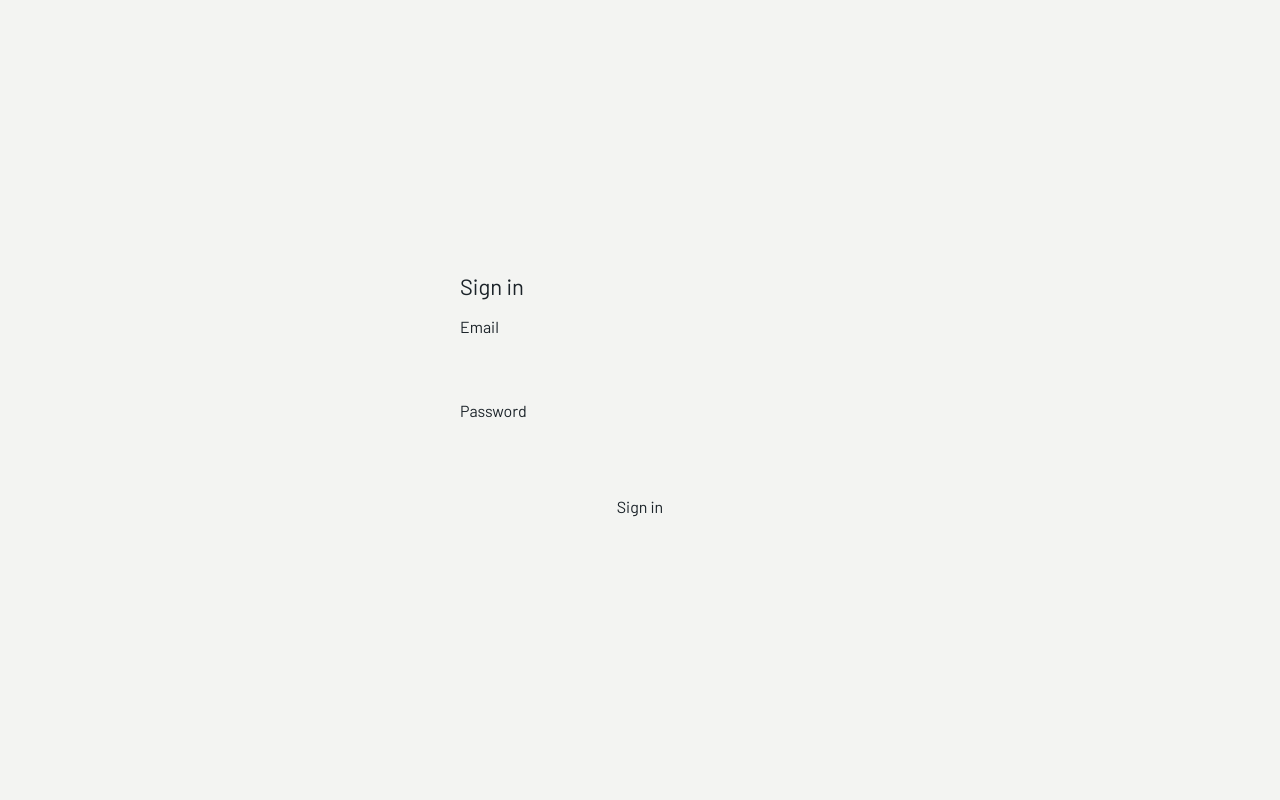
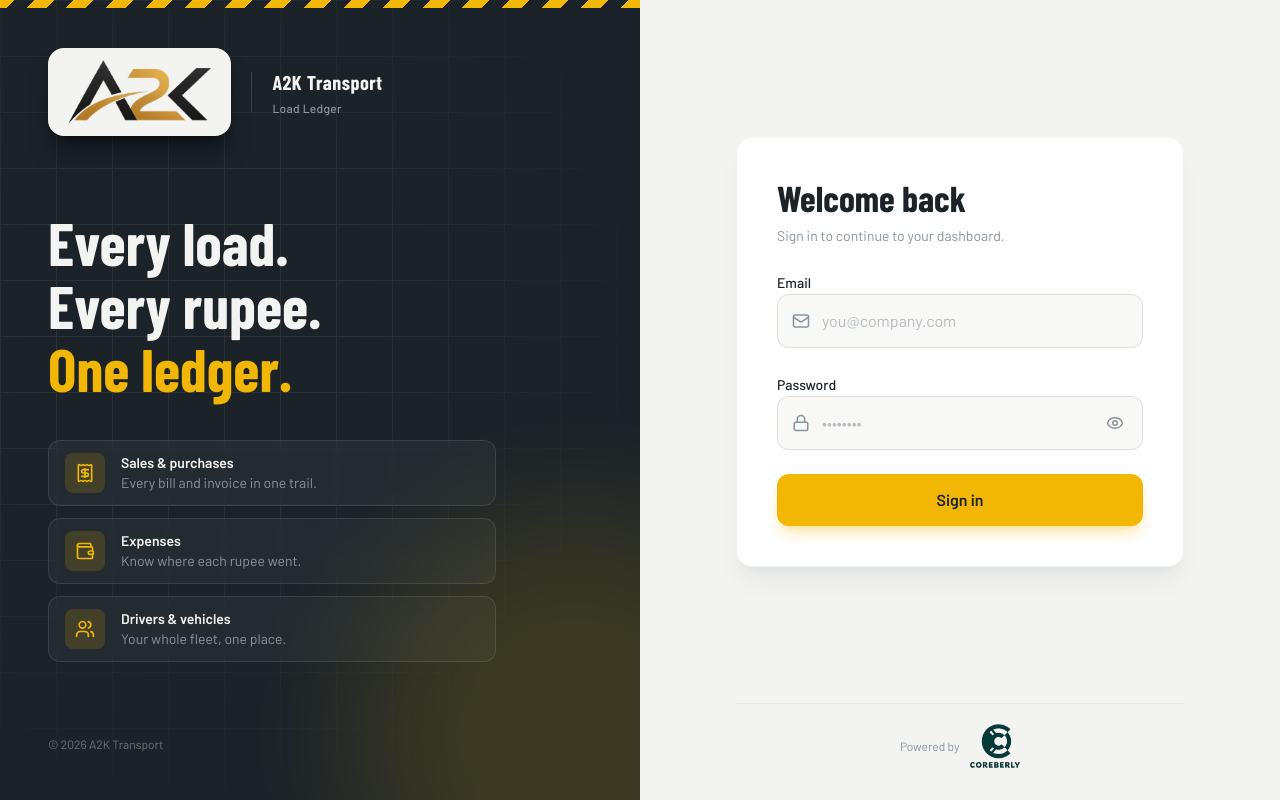
Before and after one commit to coreberly0/a2k-frontend, a Next.js app: page /login in a window 1280 px wide. Built offline with nearby package versions, Linux system fonts and the light colour scheme; no server answers.

Commit message:
login ui amd image update

```diff
--- a/src/app/(app)/reset-user-password/page.tsx
+++ b/src/app/(app)/reset-user-password/page.tsx
@@ -2,22 +2,23 @@
 
 import { useEffect, useState } from 'react'
 import { useRouter } from 'next/navigation'
-import { Truck, Lock, Loader2 } from 'lucide-react'
-import { api } from '@/lib/api'
+import { Truck, Lock, Mail, Eye, EyeOff, Loader2, CheckCircle2, ArrowLeft } from 'lucide-react'
+import { api, getToken } from '@/lib/api'
 
 export default function ResetPasswordPage() {
   const router = useRouter()
-  const [token, setToken] = useState('')
+  const [email, setEmail] = useState('')
   const [password, setPassword] = useState('')
   const [confirm, setConfirm] = useState('')
+  const [show, setShow] = useState(false)
   const [error, setError] = useState('')
   const [done, setDone] = useState(false)
   const [loading, setLoading] = useState(false)
 
+  // Only signed-in users can open this page (the server also checks for admin)
   useEffect(() => {
-    const params = new URLSearchParams(window.location.hash.replace(/^#/, ''))
-    setToken(params.get('access_token') || '')
-  }, [])
+    if (!getToken()) router.replace('/login')
+  }, [router])
 
   async function submit(e: React.FormEvent) {
     e.preventDefault()
@@ -27,13 +28,18 @@ export default function ResetPasswordPage() {
 
     setLoading(true)
     try {
-      await api('/auth/update-password', {
+      await api('/employees/reset-password', {
         method: 'POST',
-        body: { access_token: token, new_password: password },
-        auth: false,
+        body: {
+          email: email.trim(),
+          new_password: password,
+          confirm_password: confirm,
+        },
       })
       setDone(true)
-      setTimeout(() => router.replace('/login'), 2000)
+      setEmail('')
+      setPassword('')
+      setConfirm('')
     } catch (err: any) {
       setError(err.message || 'Could not reset password')
     } finally {
@@ -41,43 +47,99 @@ export default function ResetPasswordPage() {
     }
   }
 
-  const inputCls =
-    'w-full rounded-lg border border-black/10 bg-white px-3 py-3 text-ink outline-none focus:border-signal focus:ring-2 focus:ring-signal/30'
+  const inputWrap =
+    'flex items-center gap-3 rounded-lg border border-black/10 bg-white px-3 transition focus-within:border-signal focus-within:ring-2 focus-within:ring-signal/30'
+  const inputCls = 'w-full bg-transparent py-3 text-ink outline-none placeholder:text-gravel/60'
 
   return (
     <main className="grid min-h-screen place-items-center bg-paper p-6">
       <form onSubmit={submit} className="w-full max-w-sm space-y-5 rounded-2xl bg-white p-8 shadow-xl">
+        <button
+          type="button"
+          onClick={() => router.back()}
+          className="flex items-center gap-1.5 text-sm font-medium text-gravel hover:text-ink"
+        >
+          <ArrowLeft size={16} /> Back
+        </button>
+
         <div className="grid h-12 w-12 place-items-center rounded-xl bg-signal text-ink">
           <Truck size={26} strokeWidth={2.25} />
         </div>
+
         <div>
-          <h1 className="font-display text-3xl font-bold text-ink">New password</h1>
-          <p className="mt-1 text-sm text-gravel">Choose a new password for your account.</p>
+          <h1 className="font-display text-3xl font-bold text-ink">Reset password</h1>
+          <p className="mt-1 text-sm text-gravel">
+            Enter the employee's email and choose a new password for them.
+          </p>
         </div>
 
-        {!token ? (
-          <p className="rounded-lg bg-red-50 px-3 py-2 text-sm text-red-700">
-            This reset link is invalid or expired. Request a new one from the sign in page.
+        {done && (
+          <p className="flex items-start gap-2 rounded-lg bg-green-50 px-3 py-2 text-sm text-green-800">
+            <CheckCircle2 size={18} className="mt-0.5 shrink-0" />
+            Password changed. You can reset another one below.
           </p>
-        ) : done ? (
-          <p className="rounded-lg bg-green-50 px-3 py-2 text-sm text-green-800">
-            Password changed. Redirecting to sign in…
+        )}
+
+        <div className={inputWrap}>
+          <Mail size={18} className="shrink-0 text-gravel" />
+          <input
+            type="email"
+            className={inputCls}
+            placeholder="Employee email"
+            value={email}
+            onChange={(e) => setEmail(e.target.value)}
+            required
+          />
+        </div>
+
+        <div className={inputWrap}>
+          <Lock size={18} className="shrink-0 text-gravel" />
+          <input
+            type={show ? 'text' : 'password'}
+            className={inputCls}
+            placeholder="New password (min 8)"
+            autoComplete="new-password"
+            value={password}
+            onChange={(e) => setPassword(e.target.value)}
+            required
+          />
+          <button
+            type="button"
+            onClick={() => setShow((v) => !v)}
+            aria-label={show ? 'Hide password' : 'Show password'}
+            className="text-gravel hover:text-ink"
+          >
+            {show ? <EyeOff size={18} /> : <Eye size={18} />}
+          </button>
+        </div>
+
+        <div className={inputWrap}>
+          <Lock size={18} className="shrink-0 text-gravel" />
+          <input
+            type={show ? 'text' : 'password'}
+            className={inputCls}
+            placeholder="Confirm password"
+            autoComplete="new-password"
+            value={confirm}
+            onChange={(e) => setConfirm(e.target.value)}
+            required
+          />
+        </div>
+
+        {error && (
+          <p role="alert" className="rounded-lg bg-red-50 px-3 py-2 text-sm text-red-700">
+            {error}
           </p>
-        ) : (
-          <>
-            <input type="password" className={inputCls} placeholder="New password (min 8)" value={password} onChange={(e) => setPassword(e.target.value)} required />
-            <input type="password" className={inputCls} placeholder="Confirm password" value={confirm} onChange={(e) => setConfirm(e.target.value)} required />
-            {error && <p role="alert" className="rounded-lg bg-red-50 px-3 py-2 text-sm text-red-700">{error}</p>}
+        )}
+
         <button
           type="submit"
           disabled={loading}
-              className="flex w-full items-center justify-center gap-2 rounded-lg bg-signal py-3 font-semibold text-ink disabled:opacity-60"
+          className="flex w-full items-center justify-center gap-2 rounded-lg bg-signal py-3 font-semibold text-ink shadow-lg shadow-signal/20 transition hover:brightness-95 disabled:opacity-60"
         >
           {loading ? <Loader2 size={18} className="animate-spin" /> : <Lock size={18} />}
           {loading ? 'Saving…' : 'Change password'}
         </button>
-          </>
-        )}
       </form>
     </main>
   )
--- a/src/app/login/page.tsx
+++ b/src/app/login/page.tsx
@@ -1,13 +1,22 @@
 'use client'
 
 import { useEffect, useState } from 'react'
+import Image from 'next/image'
 import { useRouter } from 'next/navigation'
+import { Mail, Lock, Eye, EyeOff, Loader2, Receipt, Wallet, Users } from 'lucide-react'
 import { api, getToken, saveTokens, clearTokens } from '@/lib/api'
+
+const features = [
+  { icon: Receipt, title: 'Sales & purchases', text: 'Every bill and invoice in one trail.' },
+  { icon: Wallet, title: 'Expenses', text: 'Know where each rupee went.' },
+  { icon: Users, title: 'Drivers & vehicles', text: 'Your whole fleet, one place.' },
+]
 
 export default function LoginPage() {
   const router = useRouter()
   const [email, setEmail] = useState('')
   const [password, setPassword] = useState('')
+  const [showPassword, setShowPassword] = useState(false)
   const [error, setError] = useState('')
   const [loading, setLoading] = useState(false)
 
@@ -21,7 +30,6 @@ export default function LoginPage() {
     setError('')
     setLoading(true)
     try {
-      // 1. Log in
       const data = await api('/auth/login', {
         method: 'POST',
         body: { email: email.trim(), password },
@@ -30,20 +38,11 @@ export default function LoginPage() {
       if (!data.access_token) throw new Error('Login failed. Try again.')
       saveTokens(data.access_token, data.refresh_token)
 
-      // 2. Get the role (login does not return it).
-      //    A user with no role fails here with "No access. Ask the admin."
       const me = await api('/auth/me')
       localStorage.setItem(
         'user',
-        JSON.stringify({
-          id: me.id,
-          email: me.email,
-          name: me.full_name,
-          role: me.role,
-        })
+        JSON.stringify({ id: me.id, email: me.email, name: me.full_name, role: me.role })
       )
-
-      // 3. Open the dashboard
       router.replace('/dashboard')
     } catch (err: any) {
       clearTokens()
@@ -53,48 +52,176 @@ export default function LoginPage() {
     }
   }
 
+  const inputWrap =
+    'flex items-center gap-3 rounded-xl border border-black/10 bg-paper/60 px-3.5 transition focus-within:border-signal focus-within:bg-white focus-within:ring-4 focus-within:ring-signal/20'
+  // the last class removes the blue/yellow browser autofill background
+  const inputCls =
+    'w-full bg-transparent py-3.5 text-base text-ink outline-none placeholder:text-gravel/60 [&:-webkit-autofill]:[-webkit-box-shadow:0_0_0_1000px_#fff_inset]'
+  const btnCls =
+    'flex w-full items-center justify-center gap-2 rounded-xl bg-signal py-3.5 font-semibold text-ink shadow-lg shadow-signal/30 transition hover:brightness-95 active:scale-[0.99] disabled:opacity-60'
+  const errBox = 'rounded-xl border border-red-200 bg-red-50 px-3.5 py-2.5 text-sm text-red-700'
+
   return (
-    <main style={{ minHeight: '100vh', display: 'grid', placeItems: 'center', padding: 16 }}>
-      <form
-        onSubmit={handleLogin}
-        style={{ width: '100%', maxWidth: 360, display: 'grid', gap: 12 }}
+    <main className="grid min-h-screen bg-paper lg:grid-cols-2">
+      {/* brand panel */}
+      <section className="relative hidden flex-col justify-between overflow-hidden bg-ink p-12 text-paper lg:flex">
+        <div className="hazard absolute inset-x-0 top-0 h-2" />
+
+        {/* background texture: faint grid + warm glow */}
+        <div
+          aria-hidden
+          className="pointer-events-none absolute inset-0 opacity-[0.07]"
+          style={{
+            backgroundImage:
+              'linear-gradient(to right, #fff 1px, transparent 1px), linear-gradient(to bottom, #fff 1px, transparent 1px)',
+            backgroundSize: '56px 56px',
+            maskImage: 'radial-gradient(ellipse at 30% 40%, #000 20%, transparent 75%)',
+            WebkitMaskImage: 'radial-gradient(ellipse at 30% 40%, #000 20%, transparent 75%)',
+          }}
+        />
+        <div
+          aria-hidden
+          className="pointer-events-none absolute -bottom-40 -right-40 h-[28rem] w-[28rem] rounded-full bg-signal/15 blur-3xl"
+        />
+
+        {/* logo lockup */}
+        <div className="relative flex items-center gap-5">
+          <div className="rounded-2xl bg-paper px-5 py-3 shadow-xl shadow-black/40">
+            <Image
+              src="/images/a2k-logo.png"
+              alt="A2K Transport"
+              width={390}
+              height={174}
+              priority
+              className="h-16 w-auto"
+            />
+          </div>
+          <div className="h-10 w-px bg-white/15" />
+          <div className="leading-tight">
+            <p className="font-display text-xl font-bold tracking-wide">A2K Transport</p>
+            <p className="mt-1 text-xs font-medium tracking-wide text-gravel">Load Ledger</p>
+          </div>
+        </div>
+
+        {/* headline + features */}
+        <div className="relative">
+          <h2 className="font-display text-6xl font-bold leading-[1.05]">
+            Every load.<br />
+            Every rupee.<br />
+            <span className="text-signal">One ledger.</span>
+          </h2>
+
+          <ul className="mt-10 max-w-md space-y-3">
+            {features.map(({ icon: Icon, title, text }) => (
+              <li
+                key={title}
+                className="flex items-center gap-4 rounded-xl border border-white/10 bg-white/[0.04] px-4 py-3 backdrop-blur-sm"
               >
-        <h1 style={{ margin: 0, fontSize: 22 }}>Sign in</h1>
+                <span className="grid h-10 w-10 shrink-0 place-items-center rounded-lg bg-signal/15 text-signal">
+                  <Icon size={20} />
+                </span>
+                <span>
+                  <span className="block text-sm font-semibold text-paper">{title}</span>
+                  <span className="block text-sm text-gravel">{text}</span>
+                </span>
+              </li>
+            ))}
+          </ul>
+        </div>
 
-        <label style={{ display: 'grid', gap: 4 }}>
-          Email
+        <p className="relative text-xs text-gravel/70">
+          © {new Date().getFullYear()} A2K Transport
+        </p>
+      </section>
+
+      {/* form panel */}
+      <section className="flex flex-col items-center justify-between px-6 py-8">
+        <div className="flex w-full flex-1 items-center justify-center">
+          <div className="w-full max-w-md">
+            {/* mobile logo (brand panel is hidden below lg) */}
+            <div className="mb-8 flex justify-center lg:hidden">
+              <Image
+                src="/images/a2k-logo.png"
+                alt="A2K Transport"
+                width={390}
+                height={174}
+                priority
+                className="h-16 w-auto"
+              />
+            </div>
+
+            <div className="rounded-2xl border border-black/5 bg-white p-8 shadow-xl shadow-ink/5 sm:p-10">
+              <form onSubmit={handleLogin} className="space-y-6">
+                <div>
+                  <h1 className="font-display text-4xl font-bold text-ink">Welcome back</h1>
+                  <p className="mt-2 text-sm text-gravel">
+                    Sign in to continue to your dashboard.
+                  </p>
+                </div>
+
+                <label className="block space-y-2">
+                  <span className="text-sm font-medium text-ink">Email</span>
+                  <div className={inputWrap}>
+                    <Mail size={18} className="shrink-0 text-gravel" />
                     <input
                       type="email"
                       value={email}
                       onChange={(e) => setEmail(e.target.value)}
                       autoComplete="username"
+                      placeholder="you@company.com"
                       required
-            style={{ padding: 10, fontSize: 16 }}
+                      className={inputCls}
                     />
+                  </div>
                 </label>
 
-        <label style={{ display: 'grid', gap: 4 }}>
-          Password
+                <label className="block space-y-2">
+                  <span className="text-sm font-medium text-ink">Password</span>
+                  <div className={inputWrap}>
+                    <Lock size={18} className="shrink-0 text-gravel" />
                     <input
-            type="password"
+                      type={showPassword ? 'text' : 'password'}
                       value={password}
                       onChange={(e) => setPassword(e.target.value)}
                       autoComplete="current-password"
+                      placeholder="••••••••"
                       required
-            style={{ padding: 10, fontSize: 16 }}
+                      className={inputCls}
                     />
+                    <button
+                      type="button"
+                      onClick={() => setShowPassword((v) => !v)}
+                      aria-label={showPassword ? 'Hide password' : 'Show password'}
+                      className="rounded-md p-1 text-gravel transition hover:bg-black/5 hover:text-ink"
+                    >
+                      {showPassword ? <EyeOff size={18} /> : <Eye size={18} />}
+                    </button>
+                  </div>
                 </label>
 
-        {error && (
-          <p role="alert" style={{ margin: 0, color: '#b00020' }}>
-            {error}
-          </p>
-        )}
+                {error && <p role="alert" className={errBox}>{error}</p>}
 
-        <button type="submit" disabled={loading} style={{ padding: 12, fontSize: 16 }}>
+                <button type="submit" disabled={loading} className={btnCls}>
+                  {loading && <Loader2 size={18} className="animate-spin" />}
                   {loading ? 'Signing in…' : 'Sign in'}
                 </button>
               </form>
+            </div>
+          </div>
+        </div>
+
+        {/* provider credit */}
+        <div className="mt-8 flex w-full max-w-md items-center justify-center gap-2.5 border-t border-black/5 pt-5 text-gravel">
+          <span className="text-xs">Powered by</span>
+          <Image
+            src="/images/coreberly-logo.png"
+            alt="Coreberly"
+            width={333}
+            height={290}
+            className="h-11 w-auto"
+          />
+        </div>
+      </section>
     </main>
   )
 }
```
Also changed, not shown: public/images/a2k-logo.png (added), public/images/coreberly-logo.png (added). Lines whose indentation alone changed are shown as unchanged.
